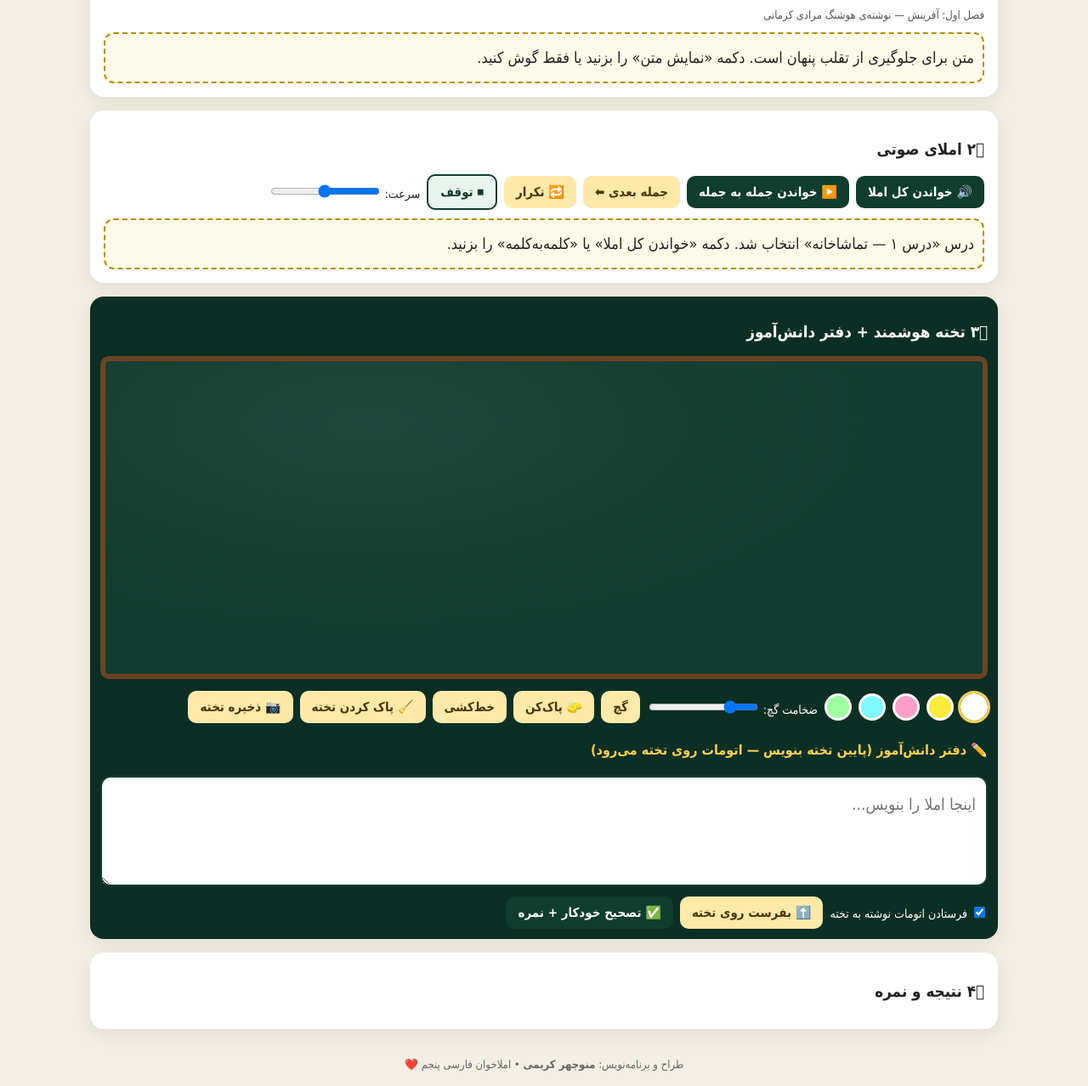
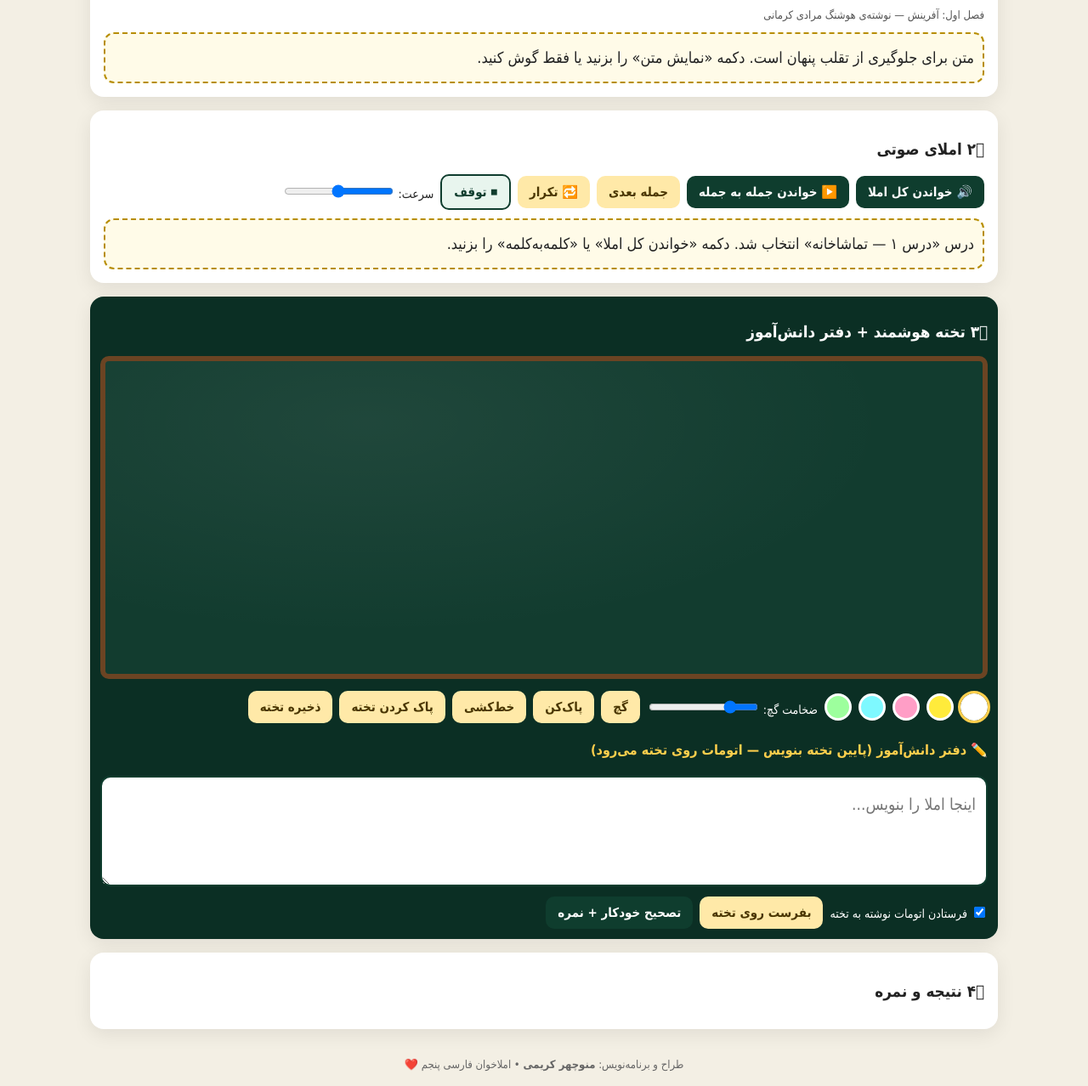
Before and after one commit to enriquedell/emla-khan-5, a plain HTML site: page index.html in a window 1280 px wide. Shown: the part 221-1499 px from the top of the page at 85% size. Drawn offline with Linux system fonts and the light colour scheme; a small style sheet from the web is missing.

Commit message:
Update index.html

```diff
--- a/index.html
+++ b/index.html
@@ -7,6 +7,9 @@
 <link rel="icon" href="assets/icon.svg" type="image/svg+xml">
 <link href="https://cdn.jsdelivr.net/gh/rastikerdar/vazirmatn@v33.003/Vazirmatn-font-face.css" rel="stylesheet">
 <link rel="stylesheet" href="style.css">
+<link rel="manifest" href="manifest.json">
+<meta name="theme-color" content="#0f3d2e">
+<meta name="mobile-web-app-capable" content="yes">
 </head>
 <body>
 <header>
@@ -30,7 +33,7 @@
 <div class="controls">
 <button class="btn" id="playAll">🔊 خواندن کل املا</button>
 <button class="btn" id="playStep">▶️ خواندن جمله به جمله</button>
-<button class="btn2" id="nextStep">جمله بعدی ⬅</button>
+<button class="btn2" id="nextStep">جمله بعدی</button>
 <button class="btn2" id="repeatBtn">🔁 تکرار</button>
 <button class="btn3" id="stopBtn">⏹ توقف</button>
 <label>سرعت: <input type="range" id="rate" min="0.5" max="1.2" step="0.05" value="0.85"></label>
@@ -48,17 +51,17 @@
 <span class="swatch" data-c="#9dff9d" style="background:#9dff9d"></span>
 <label style="color:#fff">ضخامت گچ: <input type="range" id="w" min="1" max="10" value="3"></label>
 <button class="btn2" id="chalkBtn">گچ</button>
-<button class="btn2" id="eraser">🧽 پاک‌کن</button>
+<button class="btn2" id="eraser">پاک‌کن</button>
 <button class="btn2" id="gridBtn">خط‌کشی</button>
-<button class="btn2" id="clear">🧹 پاک کردن تخته</button>
-<button class="btn2" id="save">📷 ذخیره تخته</button>
+<button class="btn2" id="clear">پاک کردن تخته</button>
+<button class="btn2" id="save">ذخیره تخته</button>
 </div>
 <h4 style="color:#ffcf4d">✏️ دفتر دانش‌آموز (پایین تخته بنویس — اتومات روی تخته می‌رود)</h4>
 <textarea id="answer" placeholder="اینجا املا را بنویس..."></textarea>
 <div class="controls" style="margin-top:8px">
 <label style="color:#fff"><input type="checkbox" id="autoBoard" checked> فرستادن اتومات نوشته به تخته</label>
-<button class="btn2" id="sendToBoard">⬆️ بفرست روی تخته</button>
-<button class="btn" id="check">✅ تصحیح خودکار + نمره</button>
+<button class="btn2" id="sendToBoard">بفرست روی تخته</button>
+<button class="btn" id="check">تصحیح خودکار + نمره</button>
 </div>
 </div>
 <div class="card">
@@ -70,5 +73,6 @@
 <footer>طراح و برنامه‌نویس: <b>منوچهر کریمی</b> • املا‌خوان فارسی پنجم ❤️</footer>
 <script src="lessons.js"></script>
 <script src="app.js"></script>
+<script>if('serviceWorker' in navigator){navigator.serviceWorker.register('sw.js');}</script>
 </body>
 </html>
```
